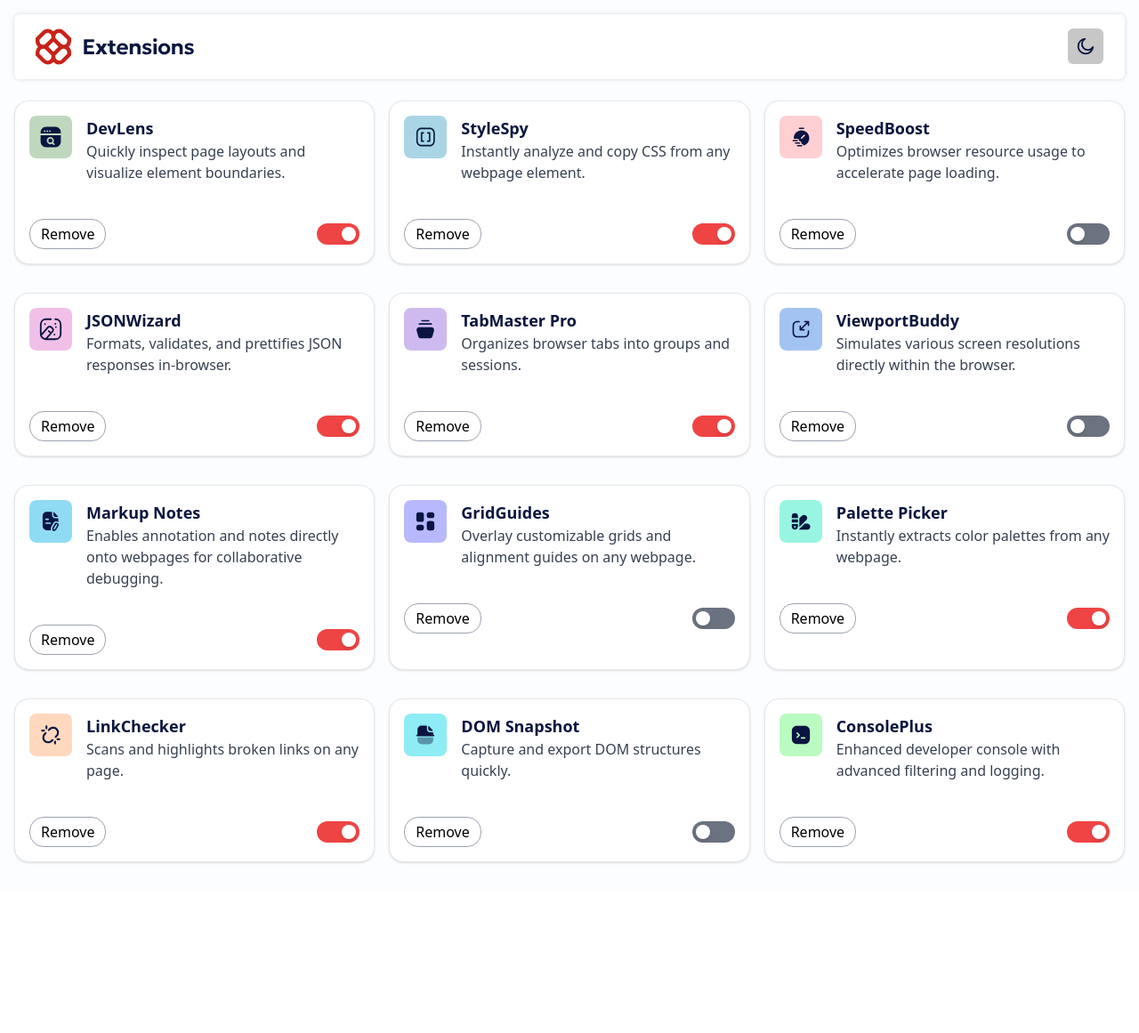
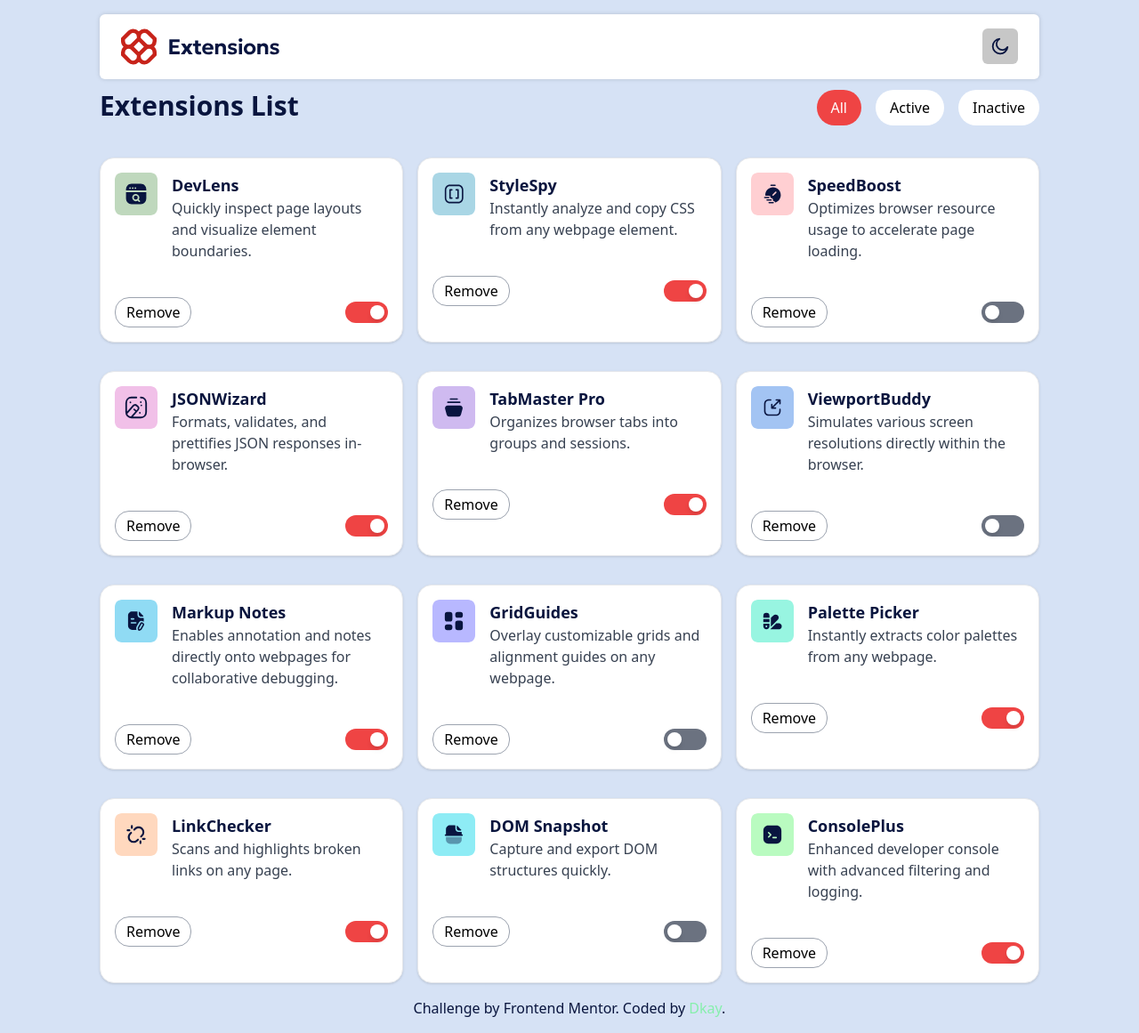
Before and after one commit to dkay9/browser-extension-manager, a React (Create React App) app in the folder my-app/: page / in a window 1280 px wide. Shown: the whole page at 89% size. Before the commit the page ends 1001 px from the top, so only its background shows below. Built offline with nearby package versions, Linux system fonts and the light colour scheme.

Commit message:
new push

```diff
--- a/my-app/src/App.js
+++ b/my-app/src/App.js
@@ -1,3 +1,4 @@
+// App.js
 import React, { useState, useEffect } from 'react';
 import Header from './components/Header';
 import Card from './components/Extension';
@@ -16,13 +17,14 @@ const logosMap = imagesContext.keys().reduce((acc, path) => {
 function App() {
   const [darkMode, setDarkMode] = useState(false);
   const [extensions, setExtensions] = useState([]);
+  const [filter, setFilter] = useState('All');
 
   useEffect(() => {
     setExtensions(data);
   }, []);
 
   const handleToggle = (index) => {
-    setExtensions(prev =>
+    setExtensions((prev) =>
       prev.map((ext, i) =>
         i === index ? { ...ext, isActive: !ext.isActive } : ext
       )
@@ -30,12 +32,18 @@ function App() {
   };
 
   const handleRemove = (index) => {
-    setExtensions(prev => prev.filter((_, i) => i !== index));
+    setExtensions((prev) => prev.filter((_, i) => i !== index));
   };
+
+  const filteredExtensions = extensions.filter((ext) => {
+    if (filter === 'All') return true;
+    if (filter === 'Active') return ext.isActive;
+    if (filter === 'Inactive') return !ext.isActive;
+  });
 
   return (
     <div className={darkMode ? 'dark' : ''}>
-      <div className="min-h-screen bg-neutral-0 dark:bg-neutral-900 text-neutral-900 dark:text-neutral-0 p-4">
+      <div className="min-h-screen bg-neutral-200 dark:bg-neutral-900 text-neutral-900 dark:text-neutral-0 py-4 px-28">
         <Header
           darkMode={darkMode}
           toggleDarkMode={() => setDarkMode(!darkMode)}
@@ -43,11 +51,28 @@ function App() {
           sunIcon={sunIcon}
         />
 
+        <div className='flex flex-col md:flex-row md:justify-between md:items-center text-center md:text-left mb-6'>
+          <h1 className="text-3xl font-bold mt-3 mb-4">Extensions List</h1>
+
+          <div className="flex justify-center gap-4">
+            {['All', 'Active', 'Inactive'].map((status) => (
+              <button
+                key={status}
+                onClick={() => setFilter(status)}
+                className={`px-4 py-2 rounded-full transition-colors ${
+                  filter === status
+                    ? 'bg-red-500 text-white'
+                    : 'bg-white dark:bg-neutral-700 text-black dark:text-white'
+                }`}
+              >
+                {status}
+              </button>
+            ))}
+          </div>
+        </div>
+
         <div className="grid grid-cols-1 sm:grid-cols-2 md:grid-cols-3 gap-4 mt-6">
-          {extensions.map((ext, index) => {
-            const logoSrc = logosMap[ext.logo];
-
-            return (
+          {filteredExtensions.map((ext, index) => (
             <Card
               key={index}
               logo={logosMap[ext.logo]}
@@ -57,8 +82,11 @@ function App() {
               onToggleActive={() => handleToggle(index)}
               onRemove={() => handleRemove(index)}
             />
-            );
-          })}
+          ))}
+        </div>
+        <div className='text-center'>
+          Challenge by <a href="https://www.frontendmentor.io?ref=challenge">Frontend Mentor</a>.
+          Coded by <a className='text-green-300' href="https://github.com/dkay9">Dkay</a>.
         </div>
       </div>
     </div>
```
Also changed, not shown: my-app/src/components/Extension.jsx (indentation only). Lines whose indentation alone changed are shown as unchanged.
